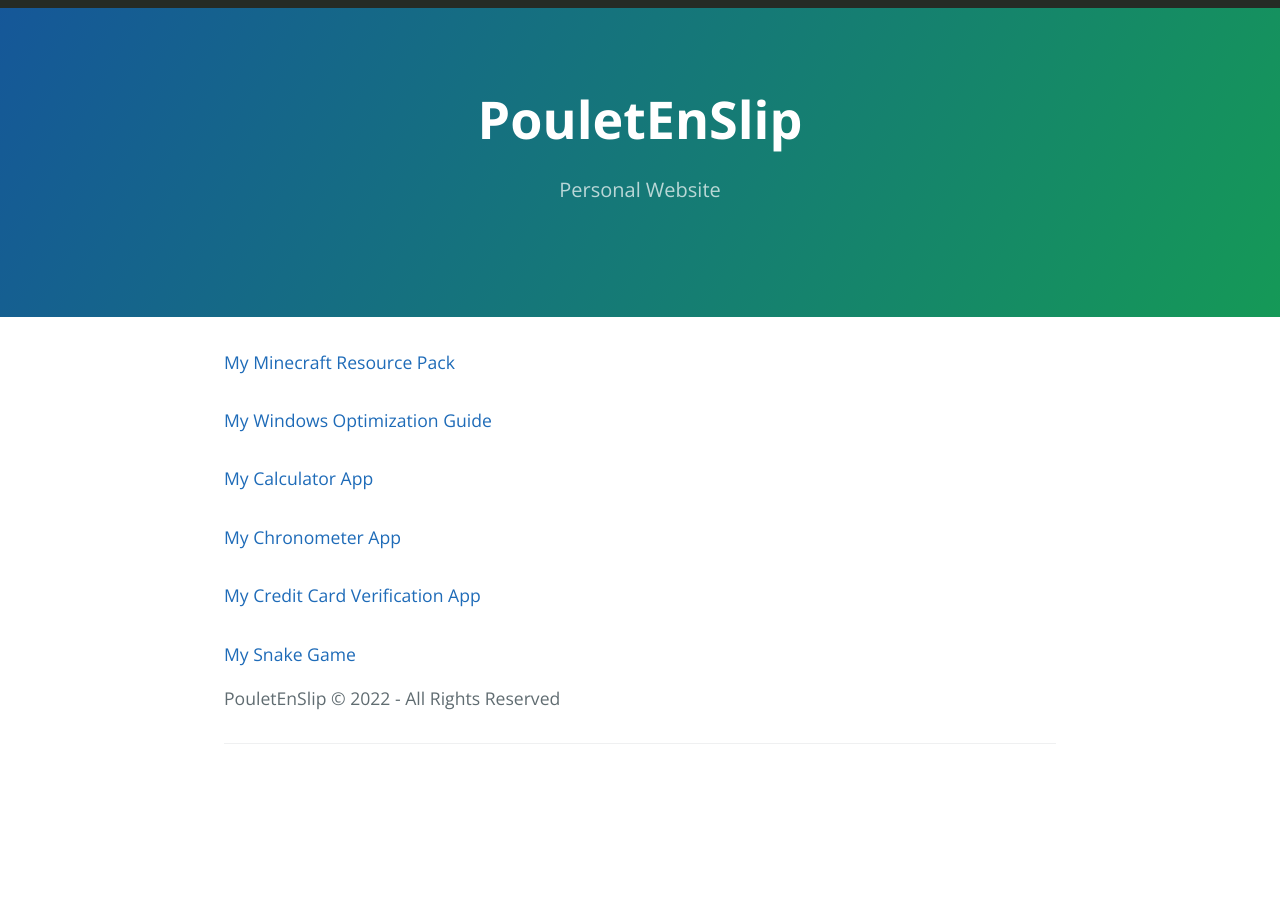
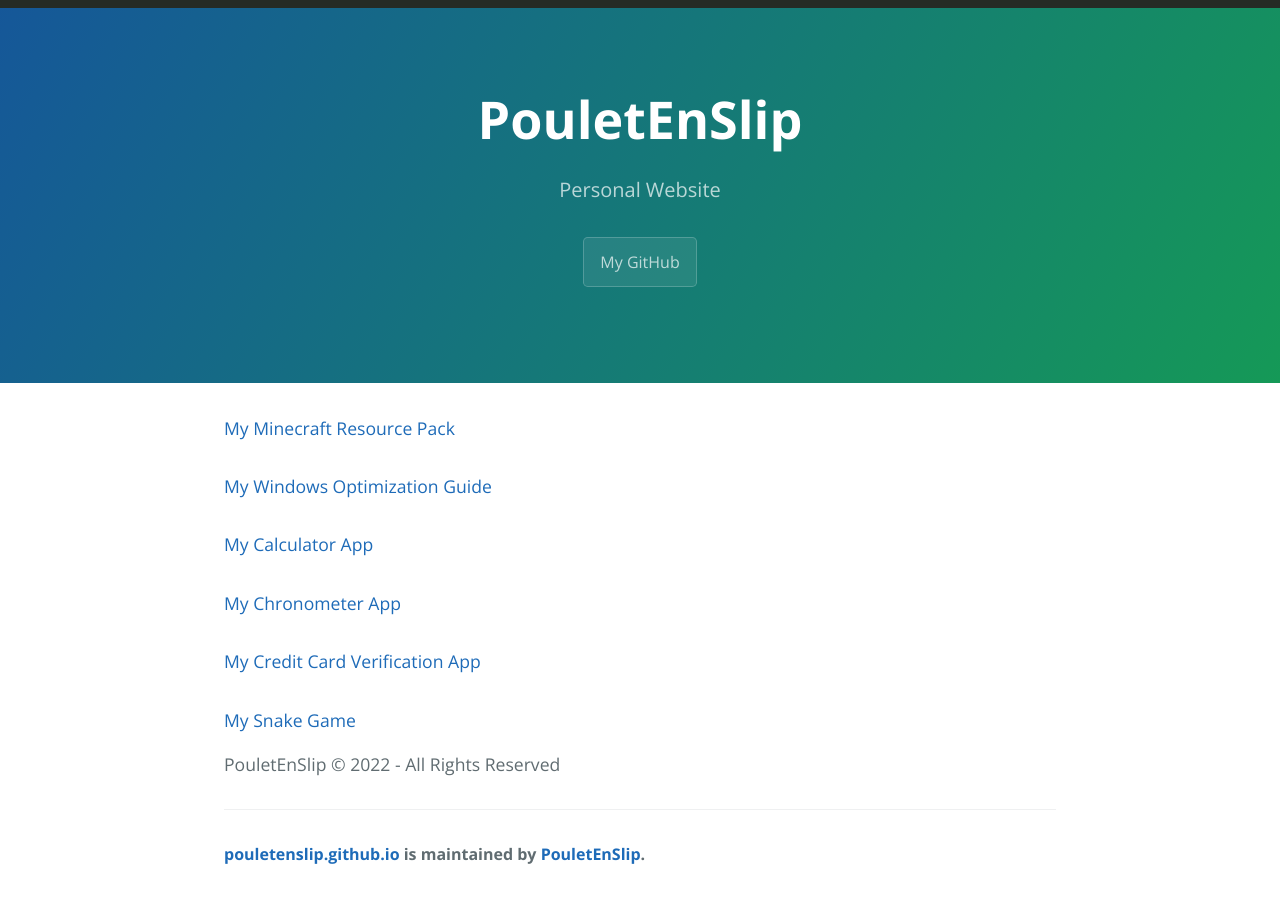
Before and after one commit to PouletEnSlip/pouletenslip.github.io, a Jekyll site: the page built from index.md, in a window 1280 px wide. Built offline with Jekyll 4.4.1, drawn with Linux system fonts in a browser that asks for light colours; comment, search, counter and statistics services are not loaded; some of the changed lines change nothing that is shown.

Commit message:
Update _config.yml

```diff
--- a/_config.yml
+++ b/_config.yml
@@ -3,3 +3,6 @@ description: Personal Website
 show_downloads: true
 google_analytics:
 remote_theme: lewismiddleton/cayman-dark
+github:
+  is_project_page: true
+  repository_url: https://github.com/PouletEnSlip
```
